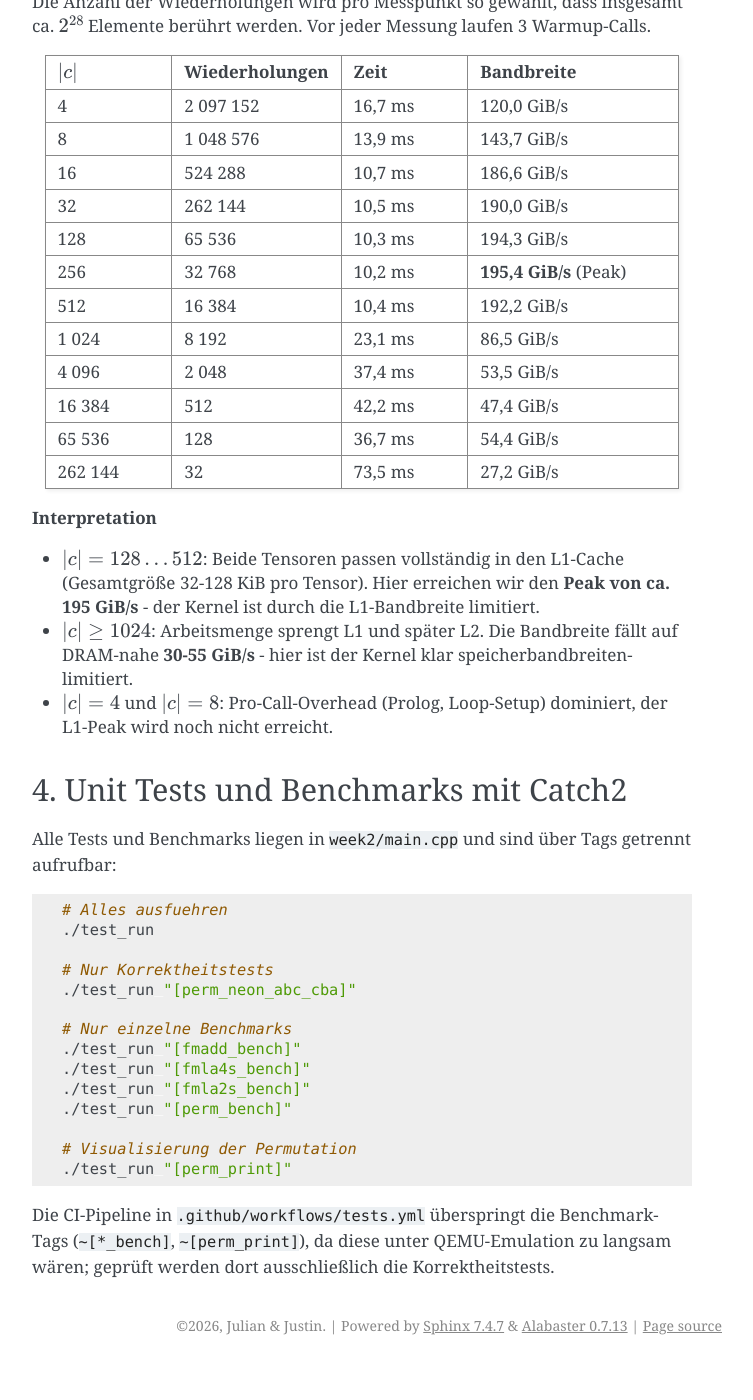
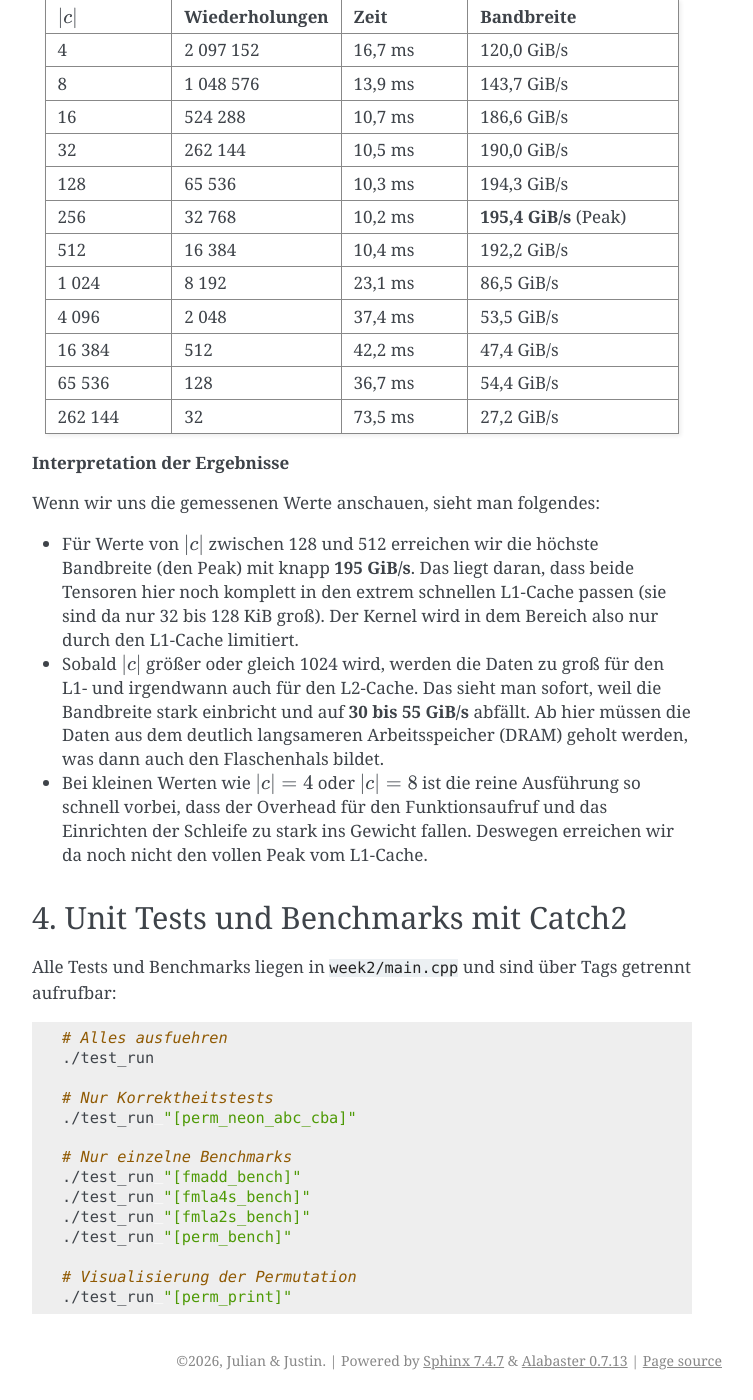
Before and after one commit to Smurado/mlc_lab, a Sphinx documentation site: the page built from docs/week2/index.rst, in a window 1280 px wide and 1400 px high, scrolled down 2910 px. Shown: the whole window, without its empty margins (388-1141 px from the left). Built offline with Sphinx 7.4.7, drawn with Linux system fonts in a browser that asks for light colours; before the commit the page ends 4275 px from its top, so only the background shows below that; some of the changed text lies outside the part shown.

Commit message:
Kleinere sprachliche Anpassungen im Woche 2 Report

```diff
--- a/docs/week2/index.rst
+++ b/docs/week2/index.rst
@@ -92,23 +92,12 @@
 
 **Kernel-Idee**
 
-Ein naiver Triple-Loop hätte zwar sequenzielle Reads aus ``abc``, müsste aber
-in ``cba`` mit einem Schreib-Stride von :math:`B \cdot A \cdot 4 = 128` Bytes
-zwischen aufeinanderfolgenden ``c``-Werten arbeiten - pro Store wird dann nur
-ein Bruchteil einer Cache Line genutzt.
+Anstatt einfach drei verschachtelte Schleifen zu nutzen - was beim Schreiben riesige Speichersprünge von :math:`B \cdot A \cdot 4 = 128` Bytes zur Folge hätte und die Cache-Lines ignoriert - haben wir das Ganze blockweise mit NEON umgesetzt.
 
-Stattdessen arbeiten wir in der NEON-Implementierung mit **4×4-Transpose-Tiles**:
+Wir iterieren außen über ``b`` und bearbeiten das ``c`` in 4er-Schritten. Wir laden für alle 8 ``a``-Zeilen mit ``ld1`` direkt 4 Werte auf einmal in die Register. So erhalten wir zwei 4x4-Blöcke, die wir anschließend mit den Befehlen ``trn1``/``trn2`` und ``zip1``/``zip2`` "umkippen".
 
-- Äußerer Loop über ``b``.
-- Innerer Loop über ``c`` in 4er-Blöcken.
-- Für jede der 8 ``a``-Zeilen wird mit ``ld1 {v.4s}`` ein 4-Float-Vektor
-  (vier aufeinanderfolgende ``c``-Werte) geladen.
-- Zwei 4×4-Tiles (``a=0..3`` und ``a=4..7``) werden mit ``trn1``/``trn2`` und
-  ``zip1``/``zip2`` transponiert. Danach enthält jedes Ziel-Register 4 ``a``-Werte
-  für ein festes ``c``.
-- Pro ``c`` schreibt ein einziges ``stp q, q`` 8 ``a``-Werte zusammenhängend
-  nach ``cba``.
-- Der Rest (:math:`|c| \bmod 4`) wird mit einem einfachen skalaren Loop kopiert.
+Durch das Transponieren liegen die Daten danach genau so in den Registern, dass wir für ein bestimmtes ``c`` alle 8 ``a``-Werte direkt mit einem einzigen ``stp q, q`` Befehl am Stück in ``cba`` wegschreiben können.
+Falls am Ende noch Elemente übrig bleiben (wenn :math:`|c|` nicht ohne Rest durch 4 teilbar ist), kopiert eine kurze skalare Schleife einfach den Rest.
 
 Pseudocode::
 
@@ -208,16 +197,13 @@
      - 73,5 ms
      - 27,2 GiB/s
 
-**Interpretation**
+**Interpretation der Ergebnisse**
 
-- :math:`|c| = 128 \ldots 512`: Beide Tensoren passen vollständig in den L1-Cache
-  (Gesamtgröße 32-128 KiB pro Tensor). Hier erreichen wir den **Peak von ca.
-  195 GiB/s** - der Kernel ist durch die L1-Bandbreite limitiert.
-- :math:`|c| \geq 1024`: Arbeitsmenge sprengt L1 und später L2. Die Bandbreite
-  fällt auf DRAM-nahe **30-55 GiB/s** - hier ist der Kernel klar
-  speicherbandbreiten-limitiert.
-- :math:`|c| = 4` und :math:`|c| = 8`: Pro-Call-Overhead (Prolog, Loop-Setup)
-  dominiert, der L1-Peak wird noch nicht erreicht.
+Wenn wir uns die gemessenen Werte anschauen, sieht man folgendes:
+
+- Für Werte von :math:`|c|` zwischen 128 und 512 erreichen wir die höchste Bandbreite (den Peak) mit knapp **195 GiB/s**. Das liegt daran, dass beide Tensoren hier noch komplett in den extrem schnellen L1-Cache passen (sie sind da nur 32 bis 128 KiB groß). Der Kernel wird in dem Bereich also nur durch den L1-Cache limitiert.
+- Sobald :math:`|c|` größer oder gleich 1024 wird, werden die Daten zu groß für den L1- und irgendwann auch für den L2-Cache. Das sieht man sofort, weil die Bandbreite stark einbricht und auf **30 bis 55 GiB/s** abfällt. Ab hier müssen die Daten aus dem deutlich langsameren Arbeitsspeicher (DRAM) geholt werden, was dann auch den Flaschenhals bildet.
+- Bei kleinen Werten wie :math:`|c| = 4` oder :math:`|c| = 8` ist die reine Ausführung so schnell vorbei, dass der Overhead für den Funktionsaufruf und das Einrichten der Schleife zu stark ins Gewicht fallen. Deswegen erreichen wir da noch nicht den vollen Peak vom L1-Cache.
 
 
 4. Unit Tests und Benchmarks mit Catch2
@@ -241,7 +227,3 @@
 
     # Visualisierung der Permutation
     ./test_run "[perm_print]"
-
-Die CI-Pipeline in ``.github/workflows/tests.yml`` überspringt die Benchmark-Tags
-(``~[*_bench]``, ``~[perm_print]``), da diese unter QEMU-Emulation zu langsam
-wären; geprüft werden dort ausschließlich die Korrektheitstests.
```
